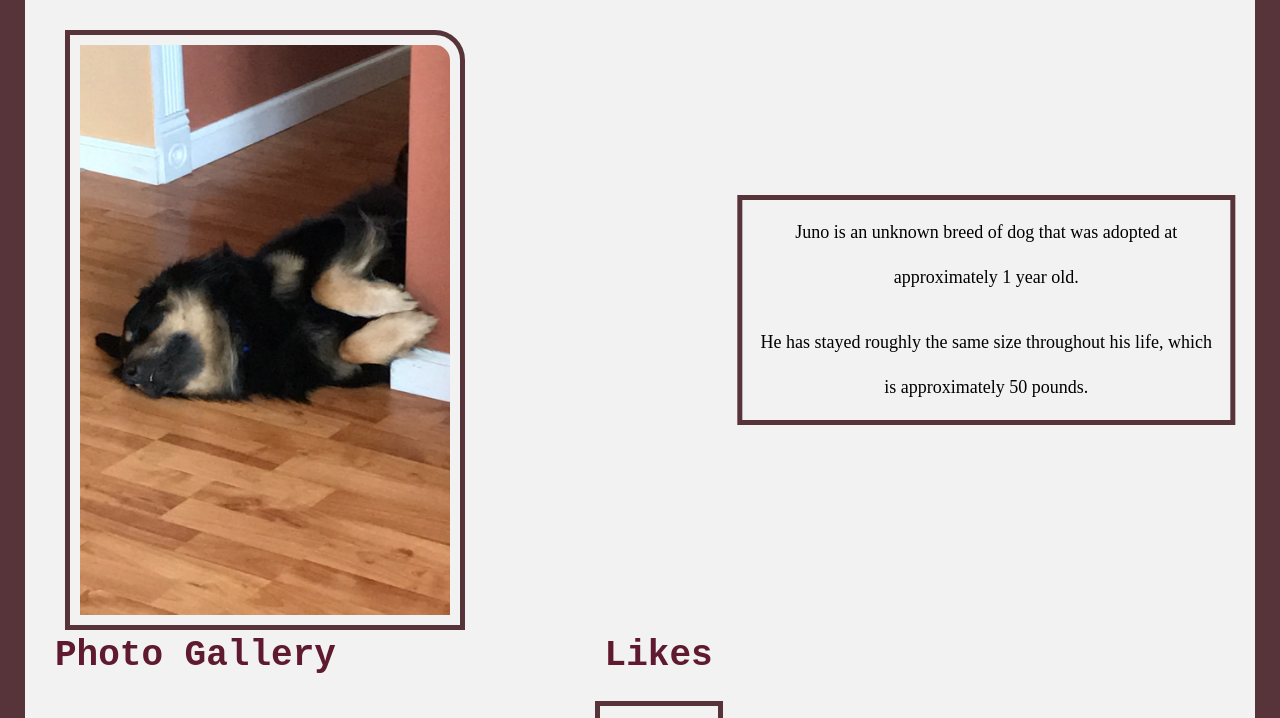
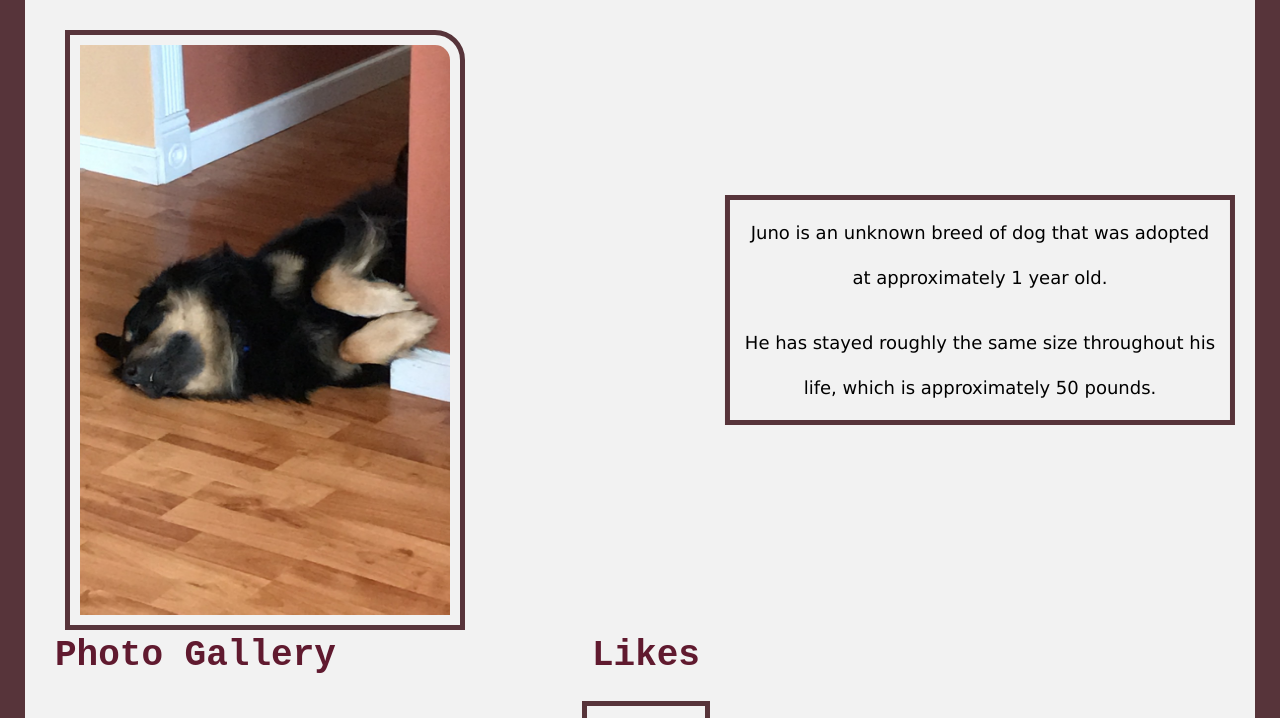
Before and after one commit to Smithduey/CCP_MobileView, a plain HTML site: page index.html in a window 1280 px wide. Shown: the part 240-958 px from the top of the page. Drawn offline with Linux system fonts and the light colour scheme.

Commit message:
Add files via upload

```diff
--- a/css/style.css
+++ b/css/style.css
@@ -14,6 +14,7 @@ body{
   line-height: 1.15;
   margin: 0;
   padding: 0;
+  font-family:'Lucida Sans', 'Lucida Sans Regular', 'Lucida Grande', 'Lucida Sans Unicode', Verdana, sans-serif;
 }
 div{
   position: relative;
```
